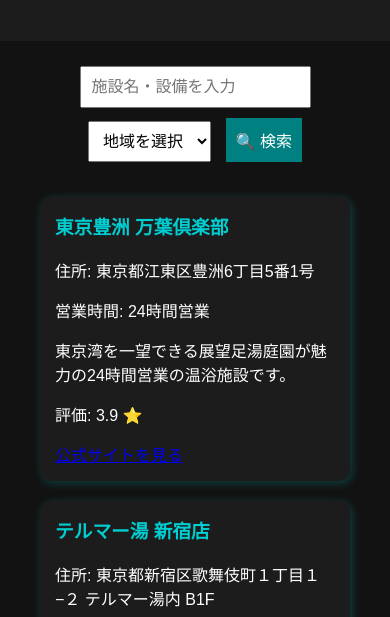
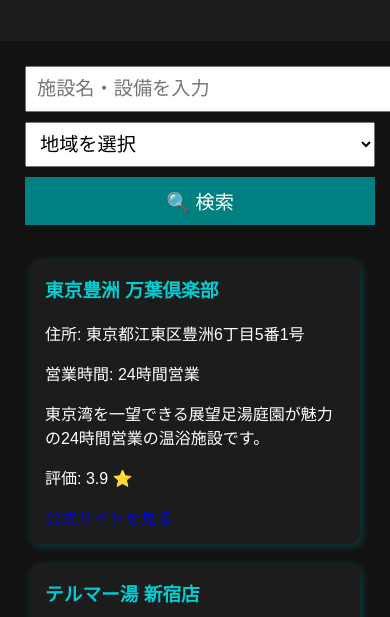
Before and after one commit to yoshitakanagamoto/sleepy-city-app, a plain HTML site: page index.html in a window 390 px wide. Both pictures are taken after a click on the button "🔍 検索". Shown: the part 227-844 px from the top of the page. Drawn offline with Linux system fonts and the light colour scheme.

Commit message:
検索機能を強化し、デザインを改善

```diff
--- a/script.js
+++ b/script.js
@@ -15,7 +15,7 @@
 
     const results = places.filter(place =>
         (place.name.toLowerCase().includes(query) ||
-         place.amenities.some(am => am.toLowerCase().includes(query))) &&
+         place.description.toLowerCase().includes(query)) &&
         (location === "" || place.location === location)
     );
 
--- a/style.css
+++ b/style.css
@@ -1,5 +1,6 @@
+/* フォントと背景 */
 body {
-    font-family: 'Arial', sans-serif;
+    font-family: 'Noto Sans JP', sans-serif;
     background-color: #121212;
     color: #fff;
     margin: 0;
@@ -13,6 +14,7 @@
     font-size: 1.5em;
 }
 
+/* 検索エリア */
 .search-area {
     margin: 20px;
 }
@@ -34,6 +36,7 @@
     background-color: #005757;
 }
 
+/* 結果表示 */
 #results {
     display: flex;
     flex-wrap: wrap;
@@ -61,3 +64,15 @@
     width: 100%;
     border-radius: 5px;
 }
+
+/* レスポンシブデザイン */
+@media (max-width: 600px) {
+    .search-area input, .search-area select, .search-area button {
+        width: 100%;
+        font-size: 1.2em;
+    }
+
+    .result-card {
+        width: 90%;
+    }
+}
```
